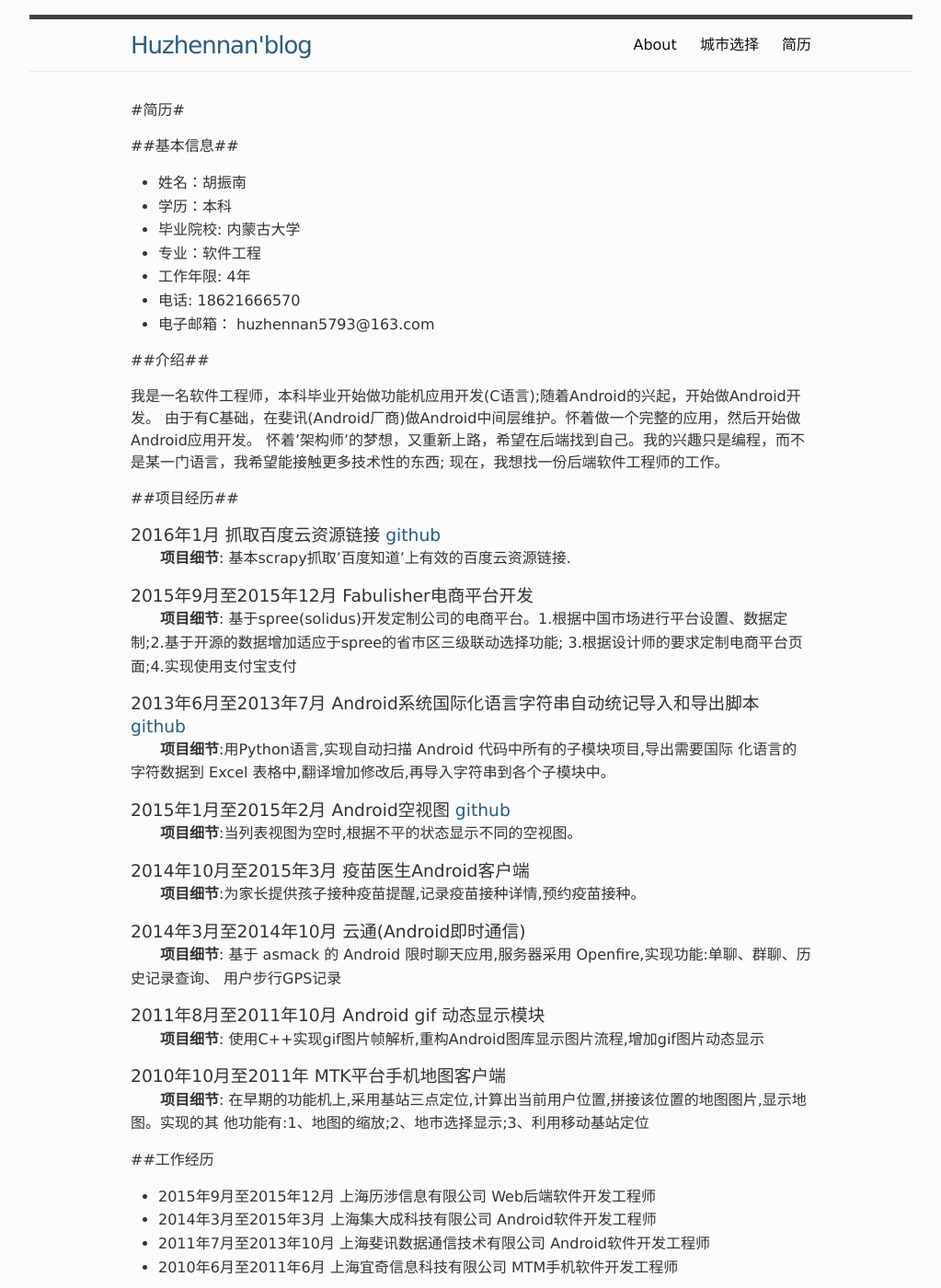
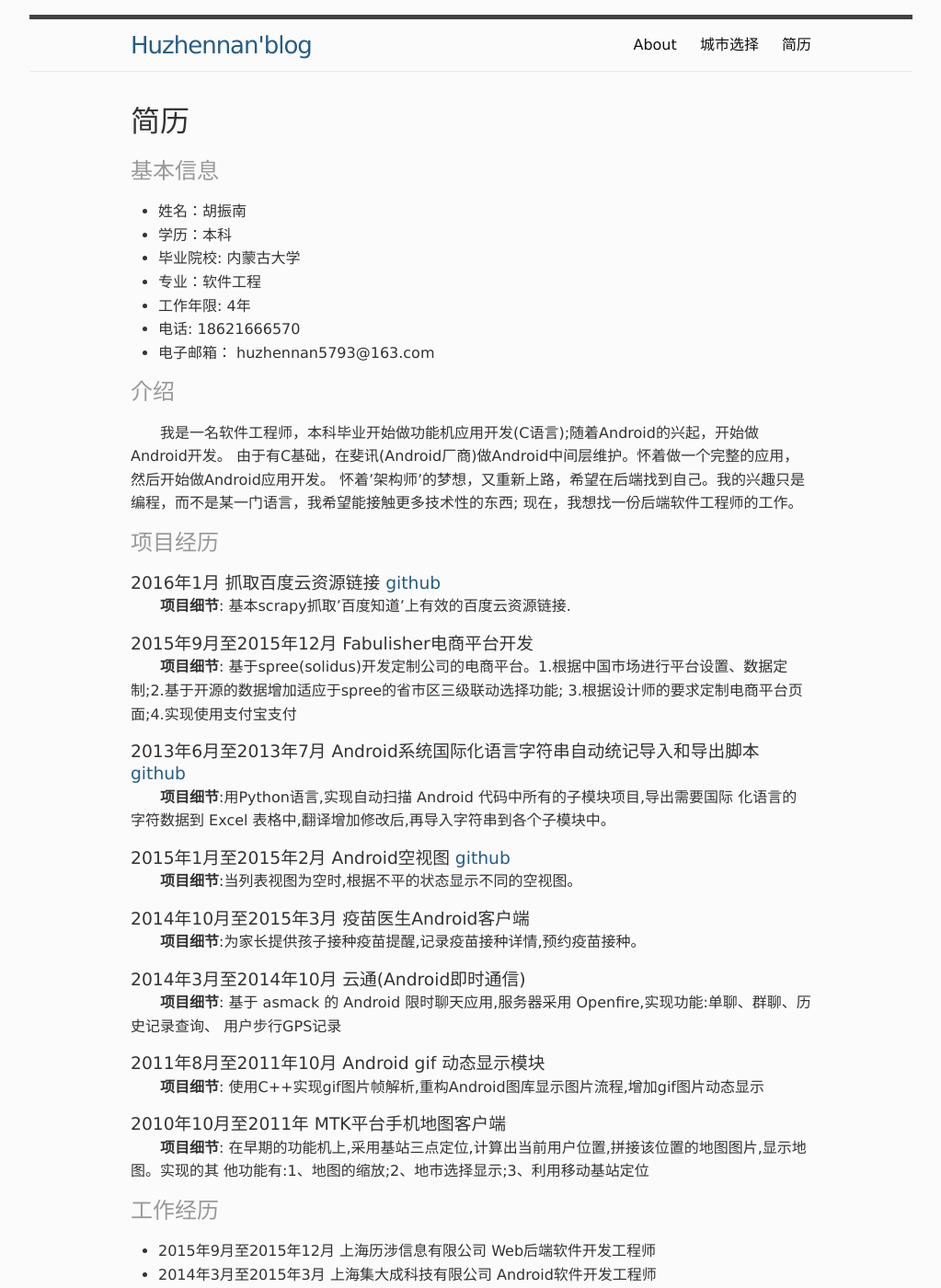
Before and after one commit to huzhennan/huzhennan.github.io, a Jekyll site: the page built from resume.md, in a window 1280 px wide and 1400 px high. Shown: the whole window at 92% size, without its empty margins (128-1151 px from the left). Built offline with Jekyll 4.4.1, drawn with Linux system fonts in a browser that asks for light colours.

Commit message:
use setext format h1 and h2

```diff
--- a/resume.md
+++ b/resume.md
@@ -5,9 +5,11 @@ permalink: /resume/
 ---
 
 
-#简历#
+简历
+====
 
-##基本信息##
+基本信息
+--------
 
   - 姓名：胡振南
   - 学历：本科
@@ -17,14 +19,16 @@ permalink: /resume/
   - 电话: 18621666570
   - 电子邮箱： huzhennan5793@163.com
 
-##介绍##
+介绍
+----
 
 我是一名软件工程师，本科毕业开始做功能机应用开发(C语言);随着Android的兴起，开始做Android开发。
 由于有C基础，在斐讯(Android厂商)做Android中间层维护。怀着做一个完整的应用，然后开始做Android应用开发。
 怀着'架构师'的梦想，又重新上路，希望在后端找到自己。我的兴趣只是编程，而不是某一门语言，我希望能接触更多技术性的东西;
 现在，我想找一份后端软件工程师的工作。
 
-##项目经历##
+项目经历
+-------
 
 ### 2016年1月 抓取百度云资源链接 [github](https://github.com/huzhennan/scrapy_baidupan)
 **项目细节**: 基本scrapy抓取'百度知道'上有效的百度云资源链接.
@@ -51,14 +55,16 @@ permalink: /resume/
 ### 2010年10月至2011年 MTK平台手机地图客户端
 **项目细节**: 在早期的功能机上,采用基站三点定位,计算出当前用户位置,拼接该位置的地图图片,显示地图。实现的其 他功能有:1、地图的缩放;2、地市选择显示;3、利用移动基站定位
 
-##工作经历
+工作经历
+-------
 
   - 2015年9月至2015年12月 上海历涉信息有限公司 Web后端软件开发工程师
   - 2014年3月至2015年3月 上海集大成科技有限公司 Android软件开发工程师
   - 2011年7月至2013年10月  上海斐讯数据通信技术有限公司 Android软件开发工程师
   - 2010年6月至2011年6月 上海宜奇信息科技有限公司 MTM手机软件开发工程师
 
-##其他
+其他
+----
 
   - 熟悉 HTML、CSS、Javascript 基本语言结构
   - 熟悉 ruby on rails
```
